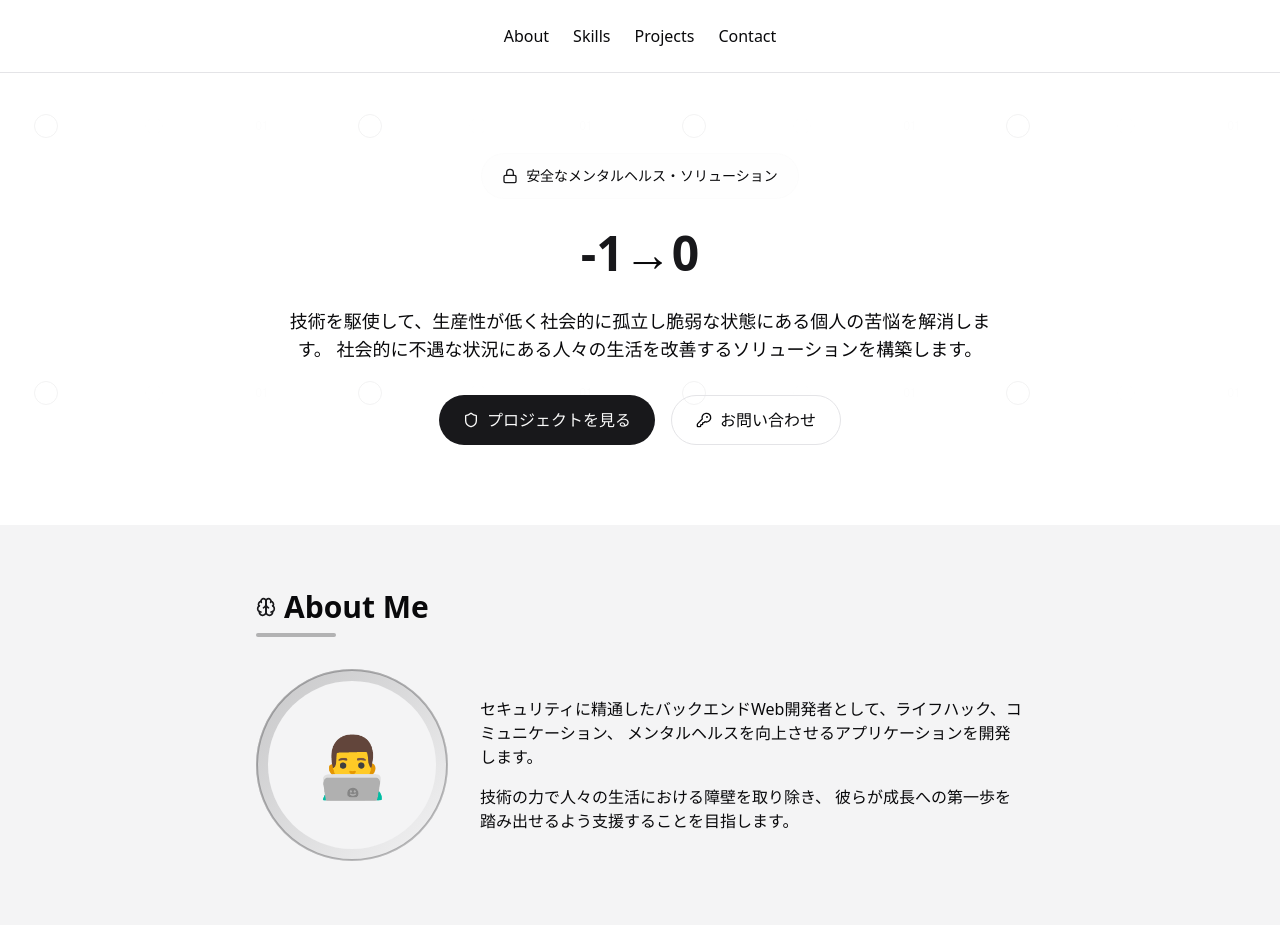
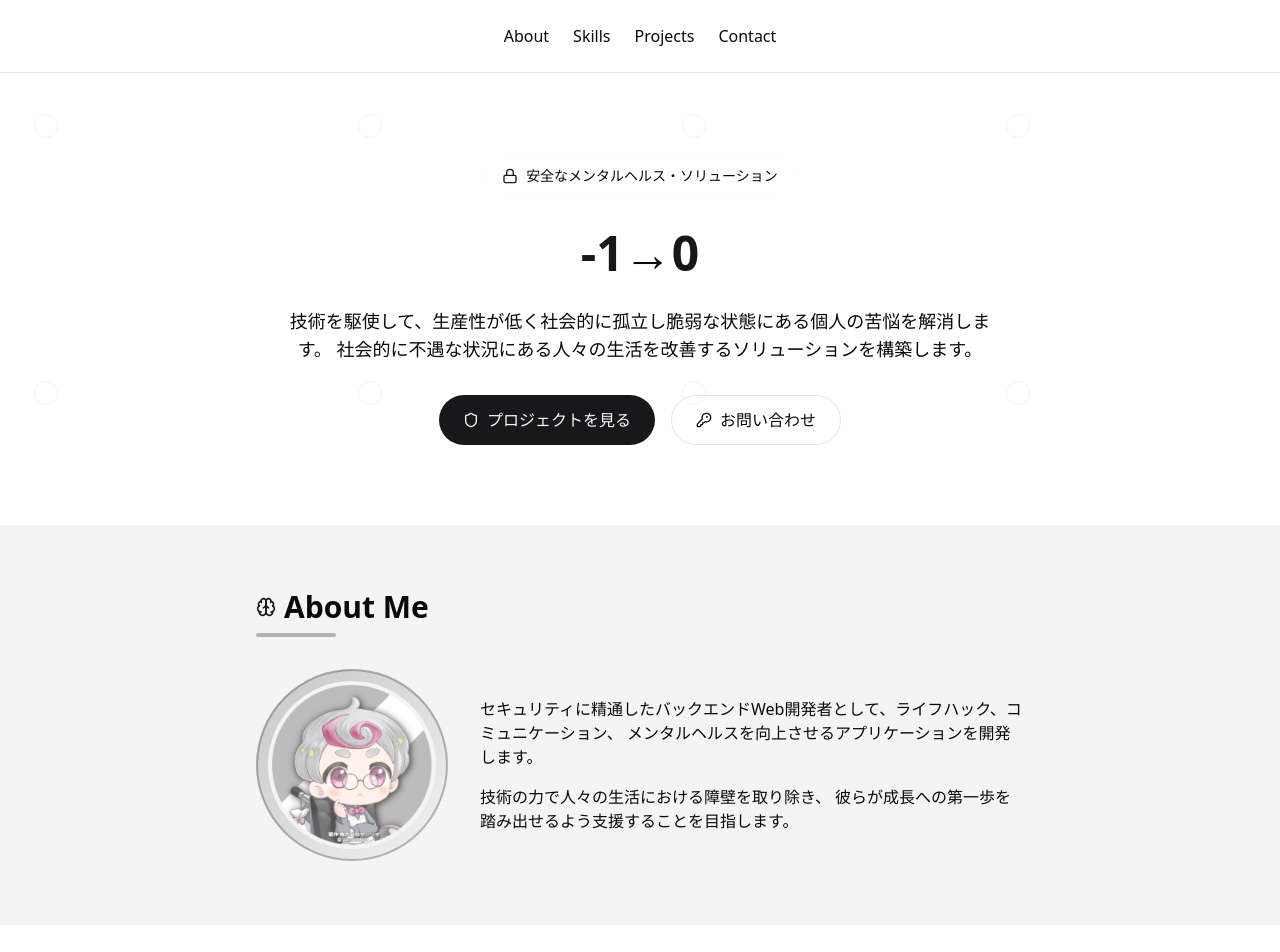
Before and after one commit to i0z0m/zer0.im, a Next.js app: page / in a window 1280 px wide. Shown: the top 952 px of the page. Built offline with nearby package versions, Linux system fonts and the light colour scheme.

Commit message:
update: update the About section to use the icon.png image instead of the emoji

```diff
--- a/src/app/page.tsx
+++ b/src/app/page.tsx
@@ -1,4 +1,5 @@
 import Link from "next/link";
+import Image from "next/image"; // Add this import
 import { cn } from "@/lib/utils";
 import { Shield, Brain, Lock, Heart, KeyRound, Code, Users, Zap } from "lucide-react";
 
@@ -77,8 +78,14 @@ export default function Home() {
           <div className="flex flex-col md:flex-row gap-8 items-center">
             <div className="w-48 h-48 rounded-full relative group">
               <div className="absolute inset-0 bg-gradient-to-br from-primary/20 to-accent/20 rounded-full animate-pulse-slow"></div>
-              <div className="absolute inset-3 bg-secondary rounded-full flex items-center justify-center z-10">
-                <span className="text-6xl">👨‍💻</span>
+              <div className="absolute inset-3 bg-secondary rounded-full flex items-center justify-center z-10 overflow-hidden">
+                <Image
+                  src="/icon.png"
+                  alt="Profile Icon"
+                  width={160}
+                  height={160}
+                  className="object-cover"
+                />
               </div>
               <div className="absolute inset-0 border-2 border-primary/30 rounded-full"></div>
               <div className="absolute inset-0 border border-accent/20 rounded-full rotate-45"></div>
```
Also changed, not shown: public/icon.png (added).
